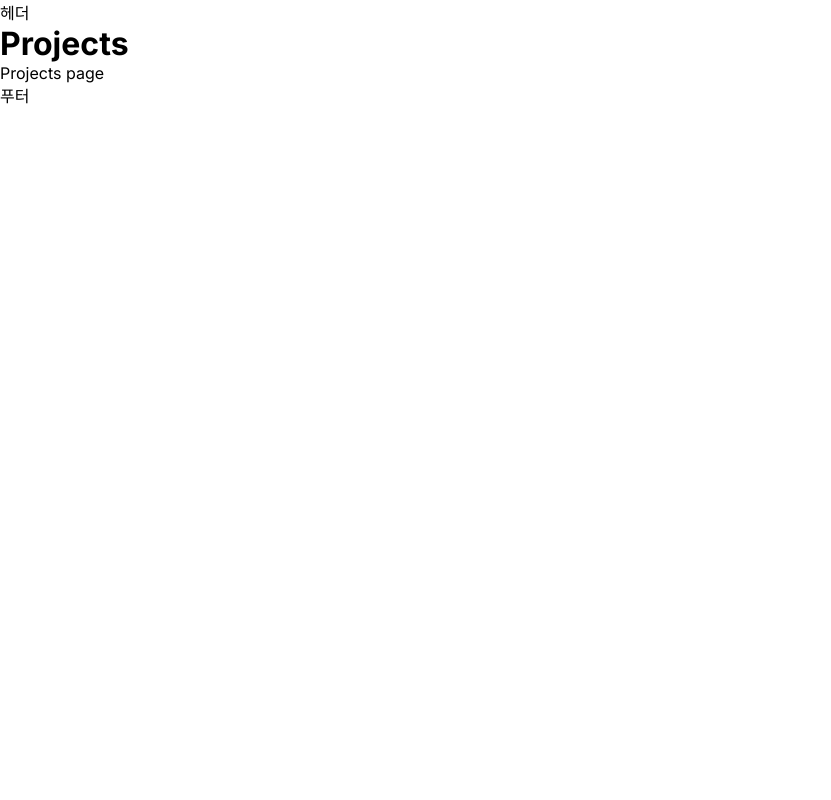
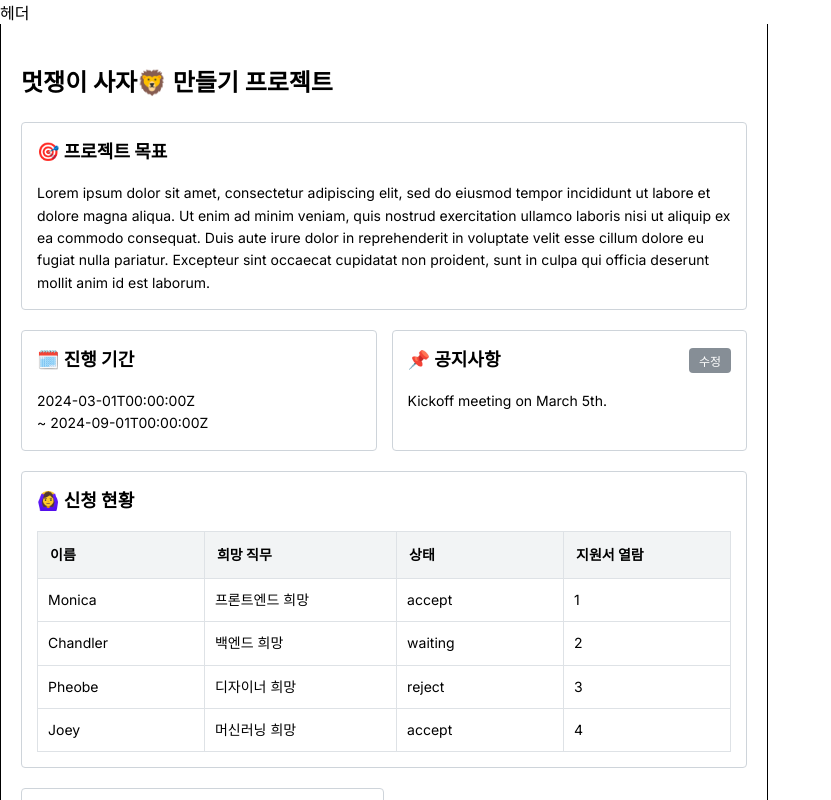
Before and after one commit to smimdla0205/DevMate, a Next.js app: page /user/mypage/projects/1 in a window 1280 px wide. Shown: the top 800 px of the page, without its empty margins (0-831 px from the left). Built offline with nearby package versions, Linux system fonts and the light colour scheme.

Commit message:
feat: mypage/projects/[id] 페이지 ui 구현

```diff
--- /dev/null
+++ b/app/user/mypage/projects/[id]/ProjectDetail.module.scss
@@ -0,0 +1,67 @@
+.container {
+  max-width: 768px;
+  min-width: 768px;
+  padding: 40px 20px;
+  border-right: 1px solid black;
+  border-left: 1px solid black;
+  display: flex;
+  flex-direction: column;
+  gap: 20px;
+  word-break: keep-all;
+  line-height: 1.6;
+}
+
+.container__title {
+  font-size: 24px;
+  font-weight: bold;
+}
+
+.container__content {
+  flex: 1;
+  padding: 15px;
+  display: flex;
+  flex-direction: column;
+  gap: 15px;
+  border: 1px solid $color-solid-line;
+  border-radius: 4px;
+  min-height: 100%;
+
+  h2 {
+    font-size: 18px;
+  }
+
+  p {
+    font-size: 14px;
+  }
+}
+
+.container__row_2 {
+  height: auto;
+  display: flex;
+  justify-content: space-between;
+  align-items: stretch;
+  gap: 15px;
+}
+
+.container__notice__header {
+  display: flex;
+  justify-content: space-between;
+  align-items: center;
+
+  button {
+    cursor: pointer;
+    font-size: 12px;
+    border-radius: 4px;
+    padding: 4px 10px;
+  }
+
+  .edit {
+    color: white;
+    background-color: $color-main;
+  }
+
+  .complete {
+    color: white;
+    background-color: $color-dark-gray;
+  }
+}
--- a/app/user/mypage/projects/[id]/page.tsx
+++ b/app/user/mypage/projects/[id]/page.tsx
@@ -1,8 +1,102 @@
-export default function Page() {
+"use client";
+import { useParams } from "next/navigation";
+
+import { useState } from "react";
+
+import Table from "@/components/table/table";
+
+import styles from "./ProjectDetail.module.scss";
+
+import projectData from "./components/projectData";
+
+export default function ProjectDetail() {
+  const params = useParams();
+  const projectId = params.id;
+  const project = projectData.find((project) => project.id === Number(projectId));
+
+  const [isNoticeEdit, setIsNoticeEdit] = useState(false);
+  const [noticeContent, setNoticeContent] = useState(project?.notices[0].content);
+
+  const applyTableHeaders = [
+    { key: "user", label: "이름" },
+    { key: "position", label: "희망 직무" },
+    { key: "status", label: "상태" },
+    { key: "id", label: "지원서 열람" },
+  ];
+  const memberTableHeaders = [
+    { key: "user", label: "이름" },
+    { key: "position", label: "직무" },
+  ];
+
+  const handleNoticeClick = () => {
+    setIsNoticeEdit(!isNoticeEdit);
+  };
+
+  const handleModal = (id: string) => {
+    console.log("모달 열기, id:", id);
+  };
+
+  if (!project) {
+    return <div>Project not found</div>;
+  }
   return (
-    <div>
-      <h1>Projects</h1>
-      <p>Projects page</p>
+    <div className={styles.container}>
+      <h1 className={styles.container__title}>{project?.projectTitle}</h1>
+
+      <div className={styles.container__content} style={{ width: "100%" }}>
+        <h2>🎯 프로젝트 목표</h2>
+        <p>{project?.goal}</p>
+      </div>
+
+      <div className={styles.container__row_2}>
+        <div className={styles.container__content}>
+          <h2>🗓️ 진행 기간</h2>
+          <p>
+            {project?.projectPeriodStart}
+            <br />~ {project?.projectPeriodEnd}
+          </p>
+        </div>
+
+        <div className={styles.container__content}>
+          <div className={styles.container__notice__header}>
+            <h2>📌 공지사항</h2>
+            <button type="button" onClick={handleNoticeClick} className={isNoticeEdit ? styles.edit : styles.complete}>
+              {isNoticeEdit ? "완료" : "수정"}
+            </button>
+          </div>
+
+          {isNoticeEdit ? (
+            <input type="text" defaultValue={noticeContent} onChange={(e) => setNoticeContent(e.target.value)} />
+          ) : (
+            <p>{noticeContent}</p>
+          )}
+        </div>
+      </div>
+
+      <div className={styles.container__content}>
+        <h2>🙆‍♀️ 신청 현황</h2>
+        <Table
+          headers={applyTableHeaders}
+          data={(project?.applications ?? []).map((app) => ({
+            ...app,
+            user: typeof app.user === "object" && app.user !== null ? app.user.name : app.user,
+          }))}
+          fontSize="14px"
+          onFormClick={handleModal}
+        />
+      </div>
+
+      <div className={styles.container__content} style={{ width: "50%" }}>
+        <h2>✨ 참여 멤버</h2>
+        <Table
+          headers={memberTableHeaders}
+          data={(project?.applications ?? []).map((app) => ({
+            ...app,
+            user: typeof app.user === "object" && app.user !== null ? app.user.name : app.user,
+          }))}
+          fontSize="14px"
+        />
+      </div>
     </div>
   );
 }
```
